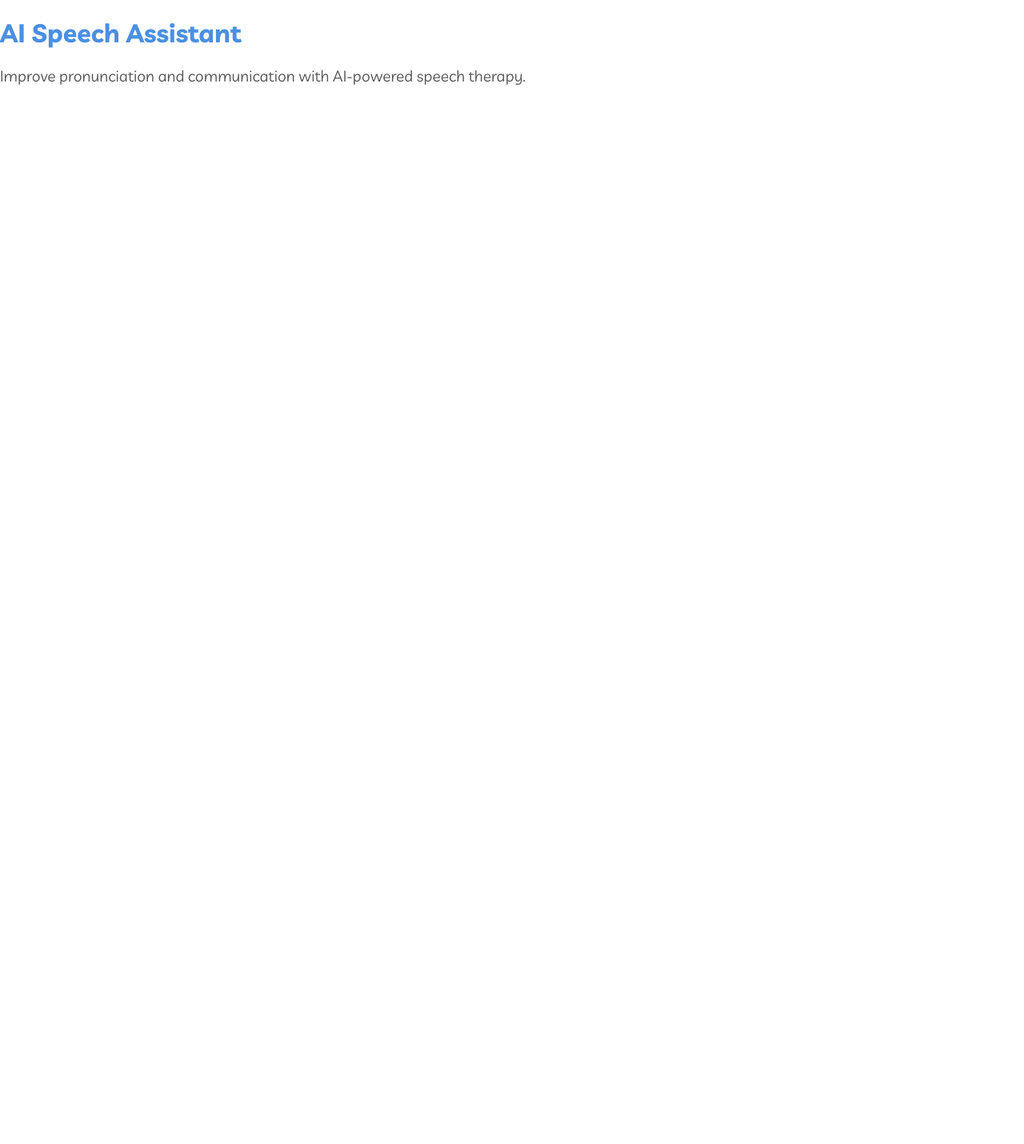
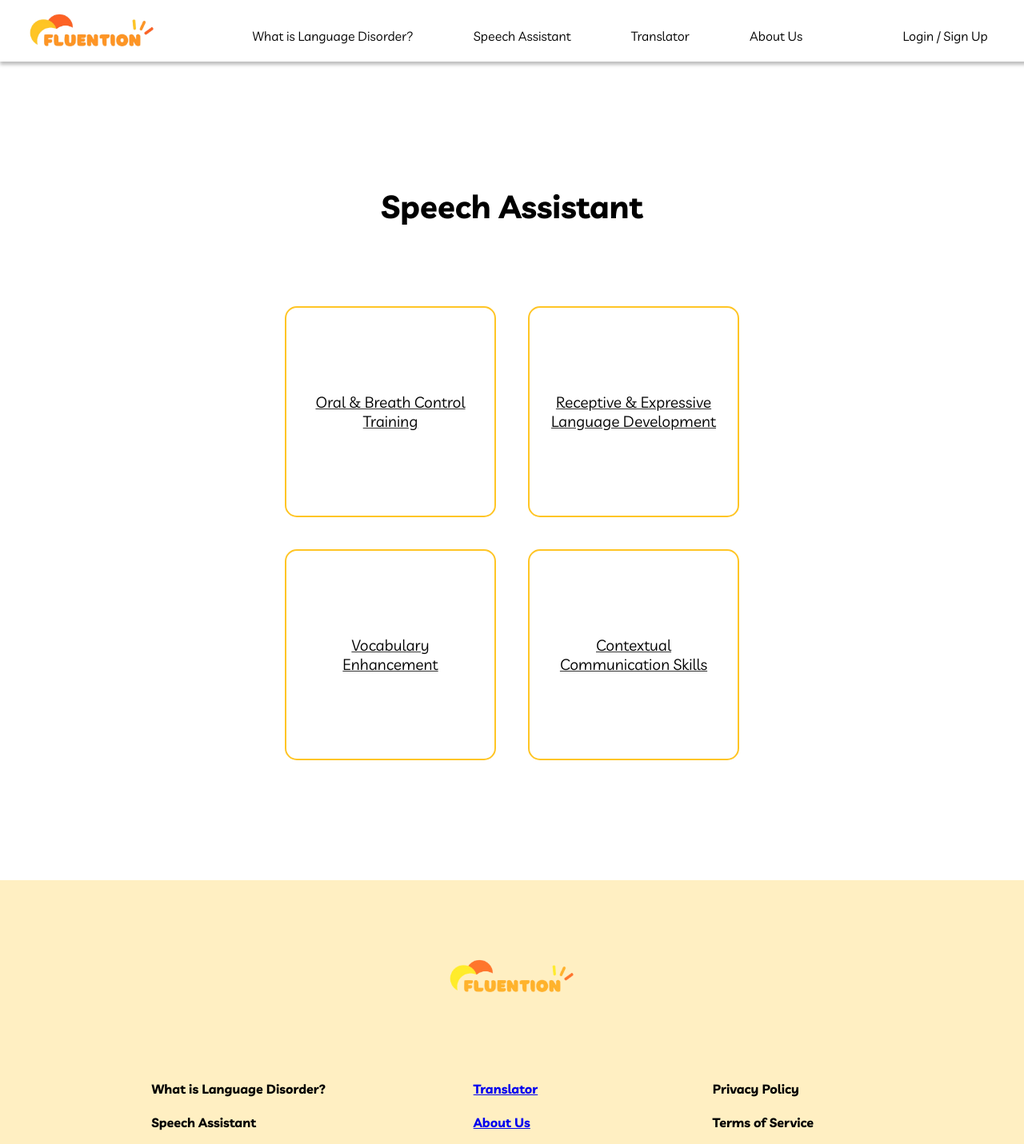
Before and after one commit to jihwimin/fluention, a Next.js app in the folder frontend/: page /speechassistant in a window 1280 px wide. Shown: the top 1431 px of the page at 80% size. Before the commit the page ends 800 px from the top, so only its background shows below. Built offline with nearby package versions, Linux system fonts and the light colour scheme; a web font is replaced by a local one.

Commit message:
speech assistant

```diff
--- a/frontend/pages/speechassistant.js
+++ b/frontend/pages/speechassistant.js
@@ -1,11 +1,103 @@
 import styles from '../styles/speechassistant.module.css';
+import Image from "next/image";
+import Link from 'next/link';
 
 
 export default function SpeechAssistant() {
   return (
-    <div>
-      <h1>AI Speech Assistant</h1>
-      <p>Improve pronunciation and communication with AI-powered speech therapy.</p>
+    <div className={styles.container}>
+          {/* Navigation Bar */}
+          <nav className={styles.navbar}>
+              <div className={styles.logo}>
+                  <Image src="/logo.png" alt="Fluention Logo" width={170} height={170}/>
+              </div>
+              <ul className={styles.navLinks}>
+                  <li><Link href="/explanation">What is Language Disorder?</Link></li>
+                  <li><Link href="/speechassistant">Speech Assistant</Link></li>
+                  <li><Link href="/translator">Translator</Link></li>
+                  <li><Link href="/about">About Us</Link></li>
+                  <li className={styles.auth}><Link href="/login">Login / Sign Up</Link></li>
+              </ul>
+          </nav>
+
+          {/* Large Yellow Circle */}
+          <div className={styles.bigYellowCircle}></div>
+          {/* Two Overlapping Circles */}
+          <div className={styles.yellowCircle}></div>
+          <div className={styles.orangeCircle}></div>
+          <div className={styles.whiteCover1}></div>
+          {/* White Cutout */}
+          <div className={styles.whiteCover2}></div>
+          {/* White Cutout */}
+
+
+          <section className={styles.speechAssistant}>
+              <div className={styles.titleContainer}>
+                  <div className={styles.titleContainer}>
+                      <h1 className={styles.title}>Speech Assistant</h1>
+                  </div>
+              </div>
+
+              <div className={styles.boxContainer}>
+                  <div className={styles.box}>
+                      <Link href="/firststep">Oral & Breath Control Training</Link>
+                  </div>
+                  <div className={styles.box}>
+                      <Link href="/secondstep">Receptive & Expressive Language Development</Link>
+                  </div>
+                  <div className={styles.box}>
+                      <Link href="/thirdstep">Vocabulary Enhancement</Link>
+                  </div>
+                  <div className={styles.box}>
+                      <Link href="/fourthstep">Contextual Communication Skills</Link>
+                  </div>
+              </div>
+          </section>
+
+
+
+
+
+
+
+
+          {/* footer begin */}
+          <footer className={styles.footer}>
+              {/* Logo */}
+              <div className={styles.footerLogo}>
+                  <Image src="/logo.png" alt="Fluention Logo" width={130} height={50}/>
+              </div>
+
+              {/* Footer Links */}
+              <div className={styles.footerLinks}>
+                  <div className={styles.footerColumn}>
+                      <h4>What is Language Disorder?</h4>
+                      <h4>Speech Assistant</h4>
+                      <ul>
+                          <li>Oral & Breath Control Training</li>
+                          <li>Receptive & Expressive Language Development</li>
+                          <li>Vocabulary Enhancement</li>
+                          <li>Contextual Communication Skills</li>
+                      </ul>
+                  </div>
+
+                  <div className={styles.footerColumn}>
+                      <h4><Link href="/translator">Translator</Link></h4>
+                      <h4><Link href="/about">About Us</Link></h4>
+                  </div>
+
+                  <div className={styles.footerColumn}>
+                      <h4>Privacy Policy</h4>
+                      <h4>Terms of Service</h4>
+                      <h4>Resources & Legal Help</h4>
+                  </div>
+              </div>
+
+              {/* Copyright */}
+              <div className={styles.footerCopyright}>
+                  <p>© 2025 Fluention. All Rights Reserved.</p>
+              </div>
+          </footer>
     </div>
   );
 }
--- a/frontend/styles/speechassistant.module.css
+++ b/frontend/styles/speechassistant.module.css
@@ -1,16 +1,250 @@
+/* header start */
+
 .container {
-  max-width: 800px;
-  margin: auto;
-  padding: 20px;
   text-align: center;
 }
 
-h1 {
-  color: #4A90E2;
-  font-size: 2rem;
+.navbar {
+  display: flex;
+  align-items: center;
+  justify-content: space-between;
+  padding: 30px 20px 17px 30px; /* top right bottom left */
+  height: 30px; /* Set fixed height */
+  background-color: #ffffff;
+  box-shadow: 0px 4px 4px rgba(0, 0, 0, 0.25); /* Drop Shadow */
+  position: fixed;
+  width: 100%;
+  top: 0;
+  left: 0;
+  z-index: 100;
 }
 
-p {
+.navLinks a {
+  font-size: 1rem; /* Increase from 1rem to 1.2rem */
+  white-space: nowrap;
+  text-decoration: none;
+  font-weight: normal;
+  color: black;
+}
+
+
+.navLinks {
+  list-style: none;
+  display: flex;
+  flex: 1;  /* Make sure items spread evenly */
+  justify-content: space-evenly; /* Spread items evenly */
+  align-items: center;
+  font-size: 1rem;
+}
+
+.auth a {
+  white-space: nowrap;
+  text-decoration: none; /* Removes underline */
+  font-weight: normal; /* Removes boldness */
+  color: black; /* Matches other links */
+}
+
+.auth {
+  margin-left: 50px; /* Keeps spacing */
+  padding-right: -30px;
+}
+
+
+.navLinks li {
+  font-size: 1rem;
+}
+
+/* header finish */
+
+/* Large Yellow Circle */
+.hero .yellowCircle {
+  position: absolute;
+  top: 175px; /* Adjust vertical position */
+  left: 25%; /* Center horizontally */
+  width: 150px; /* Adjust the size */
+  height: 150px;
+  background-color: #FF6225;
+  border-radius: 50%;
+  z-index: -1;
+}
+
+/* Small Orange Circle (Slightly Overlapping) */
+.hero .orangeCircle {
+  position: absolute;
+  top: 210px;
+  left: 17.5%;
+  width: 150px;
+  height: 150px;
+  background-color: #FFC525;
+  border-radius: 50%;
+  z-index: -1;
+}
+
+/* White Circles to Create Cutout Effect */
+.hero .whiteCover1 {
+  position: absolute;
+  top: 250px;
+  left: 22%;
+  width: 150px;
+  height: 150px;
+  background-color: #fff;
+  border-radius: 50%;
+  z-index: 0; /* Make sure it's above the colored circles */
+}
+
+.hero .whiteCover2 {
+  position: absolute;
+  top: 230px;
+  left: 28%;
+  width: 150px;
+  height: 150px;
+  background-color: #fff;
+  border-radius: 50%;
+  z-index: 0;
+}
+
+
+
+
+
+.speechAssistant {
+  display: flex;
+  flex-direction: column;
+  align-items: center;
+  justify-content: center;
+  text-align: center;
+  margin-top: 200px;
+  padding-bottom: 50px; /* ✅ Pushes everything above footer */
+}
+
+.titleContainer {
+  position: relative;
+  margin-bottom: 50px;
+}
+
+.title {
+  font-size: 2.5rem;
+  font-weight: bold;
+  color: #000000;
+}
+
+/* Boxes Container */
+.boxContainer {
+  display: grid;
+  grid-template-columns: repeat(2, 1fr);  /* Two boxes per row */
+  gap: 40px; /* Space between boxes */
+  justify-content: center;
+  align-items: center;
+  margin-bottom: 100px; /* Adds space before footer */
+}
+
+/* Individual Box */
+.box {
+  width: 220px;  /* Ensure equal width */
+  height: 220px; /* Ensure equal height */
+  background: #ffffff;
+  border: 2px solid #FFC525;
+  border-radius: 15px;
+  padding: 20px;
+  text-align: center;
+  text-decoration: underline;
   font-size: 1.2rem;
-  color: #555;
+  font-weight: normal;
+  display: flex;
+  align-items: center;
+  justify-content: center;
+  transition: transform 0.2s ease, box-shadow 0.2s ease;
 }
+
+.box a {
+  text-decoration: none;
+  color: #000000;
+  display: block;
+}
+
+.box:hover {
+  transform: translateY(-5px);
+  box-shadow: 0 4px 10px rgba(0, 0, 0, 0.1);
+}
+
+
+
+
+
+
+
+
+
+
+
+
+
+
+
+
+/* footer start */
+
+.footer {
+  background-color: #FFEFC2; /* Light beige */
+
+  color: black;
+  padding: 40px 0;
+  text-align: center;
+  font-size: 1rem;
+}
+
+/* Center Logo */
+.footerLogo {
+  display: flex;
+  justify-content: center;
+  align-items: center;
+  margin-bottom: 20px;
+}
+
+/* Footer Links Section */
+.footerLinks {
+  display: flex;
+  justify-content: space-evenly;
+  flex-wrap: wrap;
+  max-width: 1100px;
+  margin: 0 auto;
+  padding-bottom: 20px;
+}
+
+/* Individual Footer Columns */
+.footerColumn {
+  text-align: left;
+  min-width: 200px;
+}
+
+.footerColumn h4 {
+  font-size: 1rem;
+  font-weight: bold;
+  margin-bottom: 10px;
+}
+
+.footerColumn ul {
+  list-style: none;
+  padding: 0;
+}
+
+.footerColumn li {
+  font-size: 0.9rem;
+  margin-bottom: 5px;
+}
+
+/* Copyright Section */
+.footerCopyright {
+  border-top: 1px solid rgba(0, 0, 0, 0.2);
+  padding-top: 10px;
+  font-size: 0.9rem;
+}
+
+/* Fix Logo Contrast */
+.footerLogo img {
+  width: 170px;  /* Adjust width */
+  height: auto;  /* Maintain aspect ratio */
+  filter: brightness(1.2); /* Keep logo visible */
+}
+
+/* footer finish */
```
